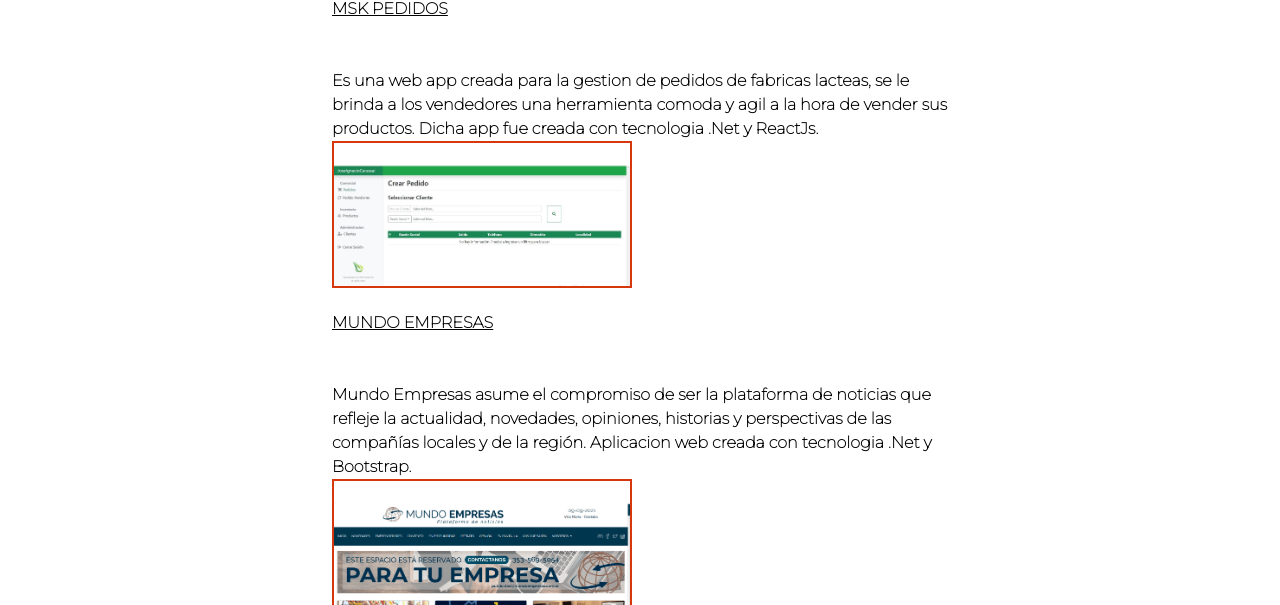
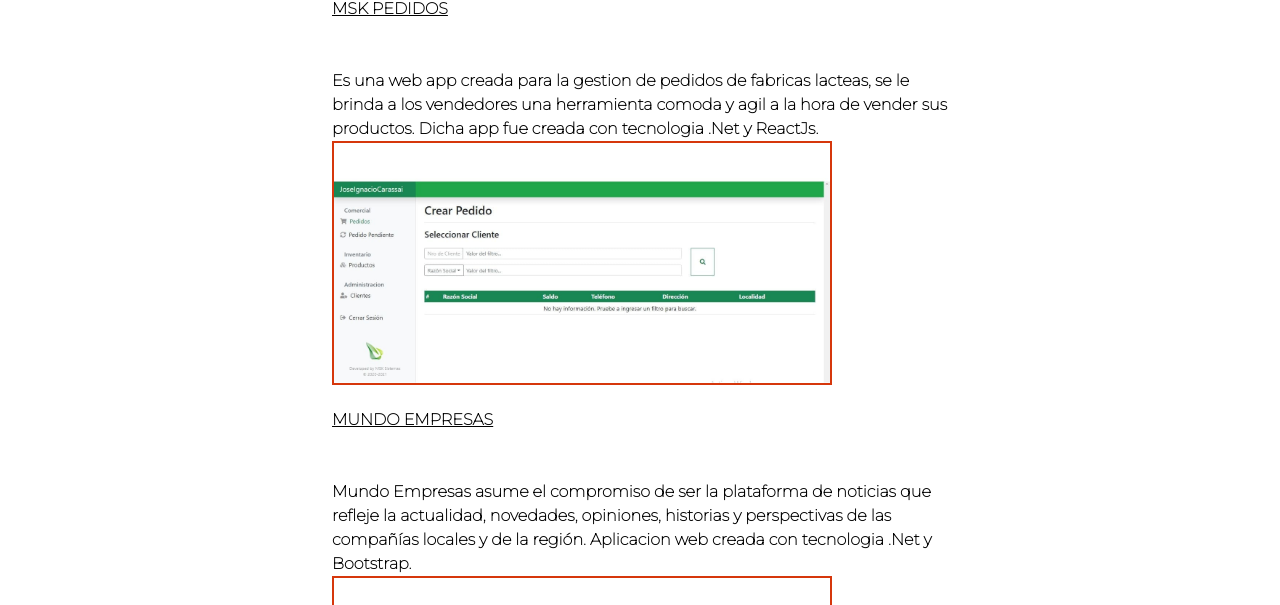
Before and after one commit to ezequielarnaudo/cursocoder, a plain HTML site: page section/portfolio.html in a window 1280 px wide. Shown: the part 195-800 px from the top of the page. Drawn offline with nearby package versions, Linux system fonts and the light colour scheme.

Commit message:
estilos portfolio

```diff
--- a/sass-node/estilos/main.css
+++ b/sass-node/estilos/main.css
@@ -127,6 +127,15 @@
   margin-top: 15px; }
 
 /*estilos portfolio*/
+
+.decoOficina {
+  max-width: 500px;
+  vertical-align: baseline;
+  border: 2px solid #d6370c; }
+  @media (max-width: 576px) {
+    .decoOfi {
+      max-width: 300px; } }
+
 .portfolio {
   margin-top: 5rem;
   text-align: center;
--- a/section/portfolio.html
+++ b/section/portfolio.html
@@ -81,7 +81,7 @@
           ReactJs.
         </article>
         <div>
-          <img class="decoOfi" src="../images/mskPedidos1.jpg" alt="MSK Pedidos">
+          <img class="decoOficina" src="../images/mskPedidos1.jpg" alt="MSK Pedidos">
         </div>
       </div>
 
@@ -95,7 +95,7 @@
           Aplicacion web creada con tecnologia .Net y Bootstrap.
         </article>
         <div>
-          <img class="decoOfi" src="../images/mundoEmpresas1.png" alt="Mundo Empresas">
+          <img class="decoOficina" src="../images/mundoEmpresas1.png" alt="Mundo Empresas">
         </div>
       </div>
     </div>
```
